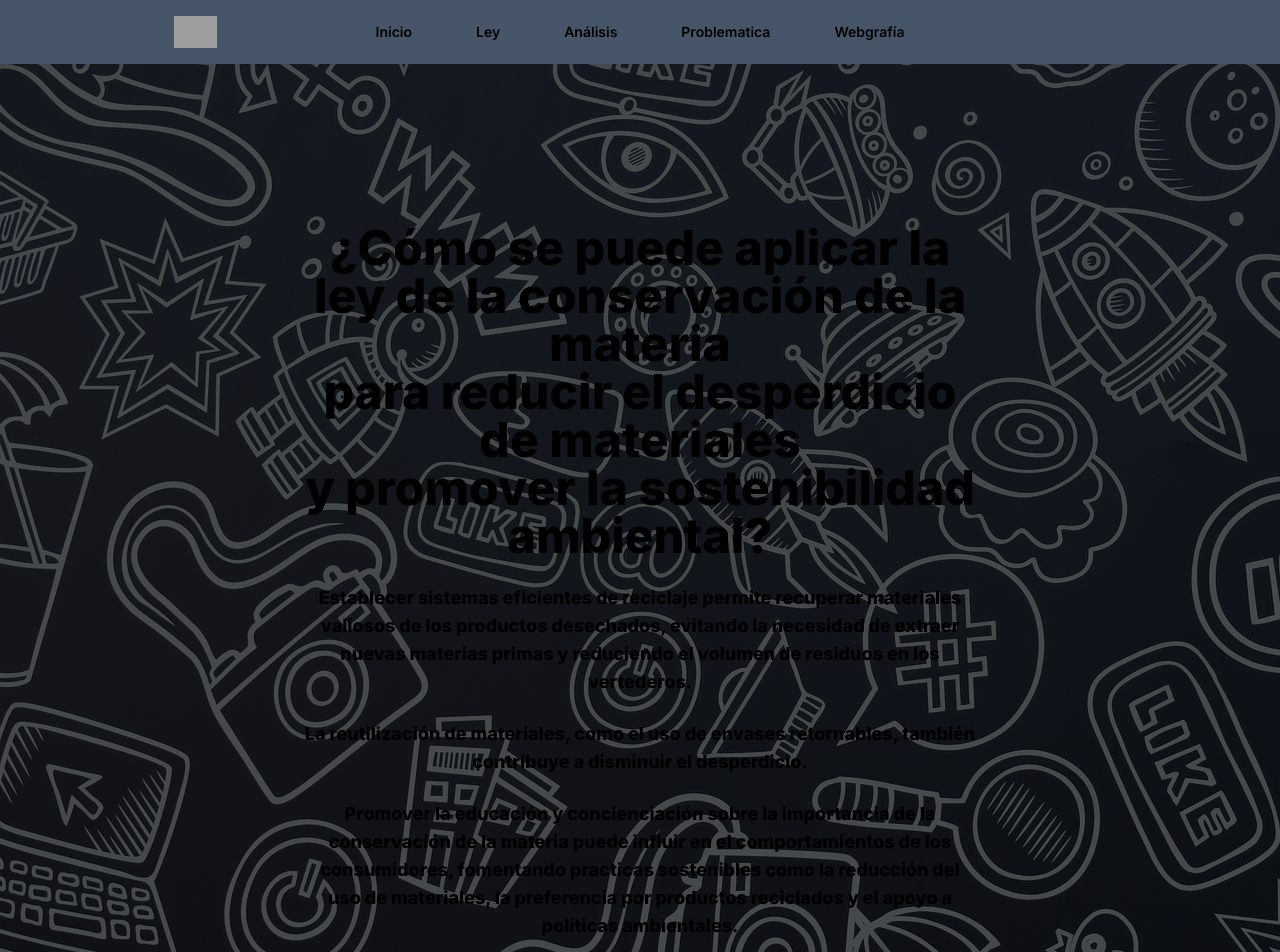
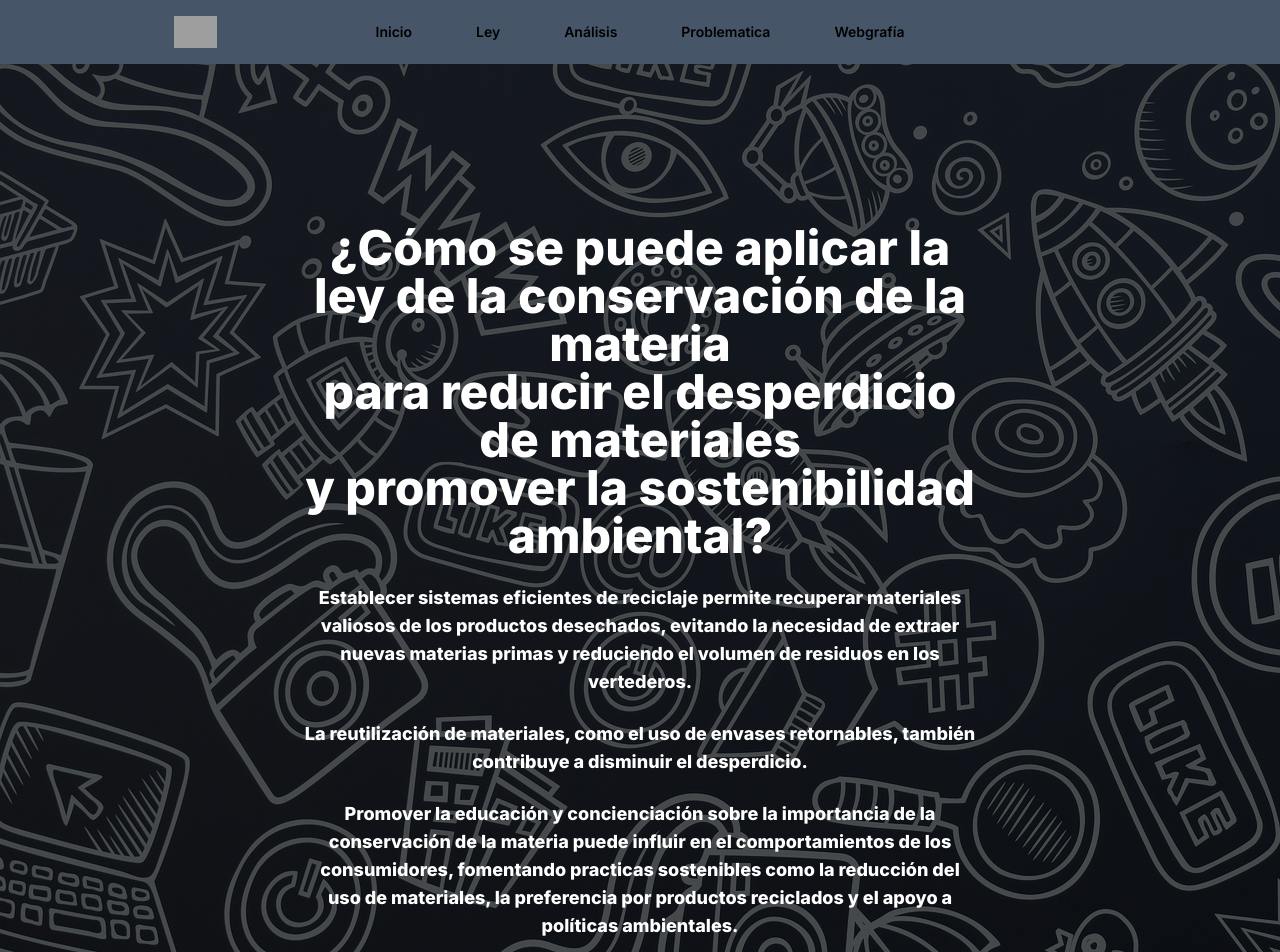
Before and after one commit to KobaBooba/xd, a Next.js app: page /problematica in a window 1280 px wide. Shown: the top 952 px of the page. Built offline with nearby package versions, Linux system fonts and the light colour scheme; grey boxes are pictures that could not be loaded.

Commit message:
hjmyhtjytj

```diff
--- a/src/app/analisis/page.tsx
+++ b/src/app/analisis/page.tsx
@@ -30,7 +30,7 @@ const Page = () => {
         <div className="relative flex flex-col items-center w-full h-full p-8">
           <div className="flex flex-row items-center justify-center">
             <div className="flex flex-col items-center mr-16">
-              <h1 className="text-2xl font-extrabold pt-5">Infografía</h1>
+              <h1 className="text-white text-2xl font-extrabold pt-5">Infografía</h1>
               <img
                 src="/1.png"
                 alt=""
@@ -42,7 +42,7 @@ const Page = () => {
               </Modal>
             </div>
             <div className="flex flex-col items-center justify-center">
-              <h1 className="text-2xl font-bold mb-2 justify-center">Análisis</h1>
+              <h1 className="text-white text-2xl font-bold mb-2 justify-center">Análisis</h1>
               <img
                 src="/5.png"
                 alt=""
@@ -54,7 +54,7 @@ const Page = () => {
               </Modal>
             </div>
           </div>
-          <h1 className=" pt-5 text-2xl font-bold mb-2 justify-center">Video</h1>
+          <h1 className=" text-white pt-5 text-2xl font-bold mb-2 justify-center">Video</h1>
           <iframe
             src="https://www.youtube.com/embed/f9bix7MlQhg"
             title="YouTube video player"
--- a/src/app/infografias/page.tsx
+++ b/src/app/infografias/page.tsx
@@ -33,7 +33,7 @@ export default function HomePage() {
       <h1 className="text-2xl font-bold mb-4 text-white">Infografías</h1>
       <div className="flex flex-row justify-center w-full">
         <div className="flex flex-col items-center w-1/2 p-8">
-          <h2 className="mb-4 text-xl text-white font-extrabold text-white">La ley de conservación de la materia</h2>
+          <h2 className="mb-4 text-xl  font-extrabold text-white">La ley de conservación de la materia</h2>
           <img
             src="/2.png"
             alt=""
--- a/src/app/page.tsx
+++ b/src/app/page.tsx
@@ -10,9 +10,9 @@ export default function Home() {
   <div className="px-6 md:px-0">
     <div className="mx-auto max-w-2xl py-10 sm:py-20 md:py-40 lg:py-56 text-white">
       <div className="text-center">
-        <h1 className="text-2xl sm:text-4xl md:text-6xl pt-10 sm:pt-20 font-extrabold">Ley de la conservación de la Materia</h1>
-        <p className="mt-4 sm:mt-6 text-sm sm:text-lg leading-8 font-extrabold">Presentado por: Santiago Redondo・Tomas Casas・Paula Gutierrez</p>
-        <p className="mt-4 sm:mt-6 text-sm sm:text-lg leading-8 font-extrabold">Presentado a: Nicolas Rico・Paola Lopez </p>
+        <h1 className="text-white text-2xl sm:text-4xl md:text-6xl pt-10 sm:pt-20 font-extrabold">Ley de la conservación de la Materia</h1>
+        <p className="text-white mt-4 sm:mt-6 text-sm sm:text-lg leading-8 font-extrabold">Presentado por: Santiago Redondo・Tomas Casas・Paula Gutierrez</p>
+        <p className="text-white mt-4 sm:mt-6 text-sm sm:text-lg leading-8 font-extrabold">Presentado a: Nicolas Rico・Paola Lopez </p>
 
         <div className="mt-5 sm:mt-10 flex items-center justify-center gap-x-6">
         </div>
--- a/src/app/problematica/page.tsx
+++ b/src/app/problematica/page.tsx
@@ -10,20 +10,20 @@ export default function Home() {
           <div className="px-6 md:px-0">
             <div className="mx-auto max-w-2xl py-5 sm:py-10 md:py-20 lg:py-40">
               <div className="text-center">
-                <h1 className="text-3xl sm:text-4xl lg:text-5xl leading-relaxed font-extrabold">
+                <h1 className="text-white text-3xl sm:text-4xl lg:text-5xl leading-relaxed font-extrabold">
                   ¿Cómo se puede aplicar la ley de la conservación de la materia
                 </h1>
-                <h1 className="text-3xl sm:text-4xl lg:text-5xl leading-relaxed font-extrabold">
+                <h1 className="text-white text-3xl sm:text-4xl lg:text-5xl leading-relaxed font-extrabold">
                 para reducir el desperdicio de materiales                </h1>
-                <h1 className="text-3xl sm:text-4xl lg:text-5xl leading-relaxed font-extrabold">
+                <h1 className="text-white text-3xl sm:text-4xl lg:text-5xl leading-relaxed font-extrabold">
                 y promover la sostenibilidad ambiental?                </h1>
-                <p className="mt-4 sm:mt-6 text-sm sm:text-lg leading-8 font-extrabold">
+                <p className="text-white mt-4 sm:mt-6 text-sm sm:text-lg leading-8 font-extrabold">
                   Establecer sistemas eficientes de reciclaje permite recuperar materiales valiosos de los productos desechados, evitando la necesidad de extraer nuevas materias primas y reduciendo el volumen de residuos en los vertederos.
                 </p>
-                <p className="mt-4 sm:mt-6 text-sm sm:text-lg leading-8 font-extrabold">
+                <p className="text-white mt-4 sm:mt-6 text-sm sm:text-lg leading-8 font-extrabold">
                   La reutilización de materiales, como el uso de envases retornables, también contribuye a disminuir el desperdicio.
                 </p>
-                <p className="mt-4 sm:mt-6 text-sm sm:text-lg leading-8 font-extrabold">
+                <p className=" text-white mt-4 sm:mt-6 text-sm sm:text-lg leading-8 font-extrabold">
                   Promover la educación y concienciación sobre la importancia de la conservación de la materia puede influir en el comportamientos de los consumidores, fomentando practicas sostenibles como la reducción del uso de materiales, la preferencia por productos reciclados y el apoyo a políticas ambientales.
                 </p>
                 <p className="mt-4 sm:mt-6 text-sm sm:text-lg leading-8 font-extrabold">
```
